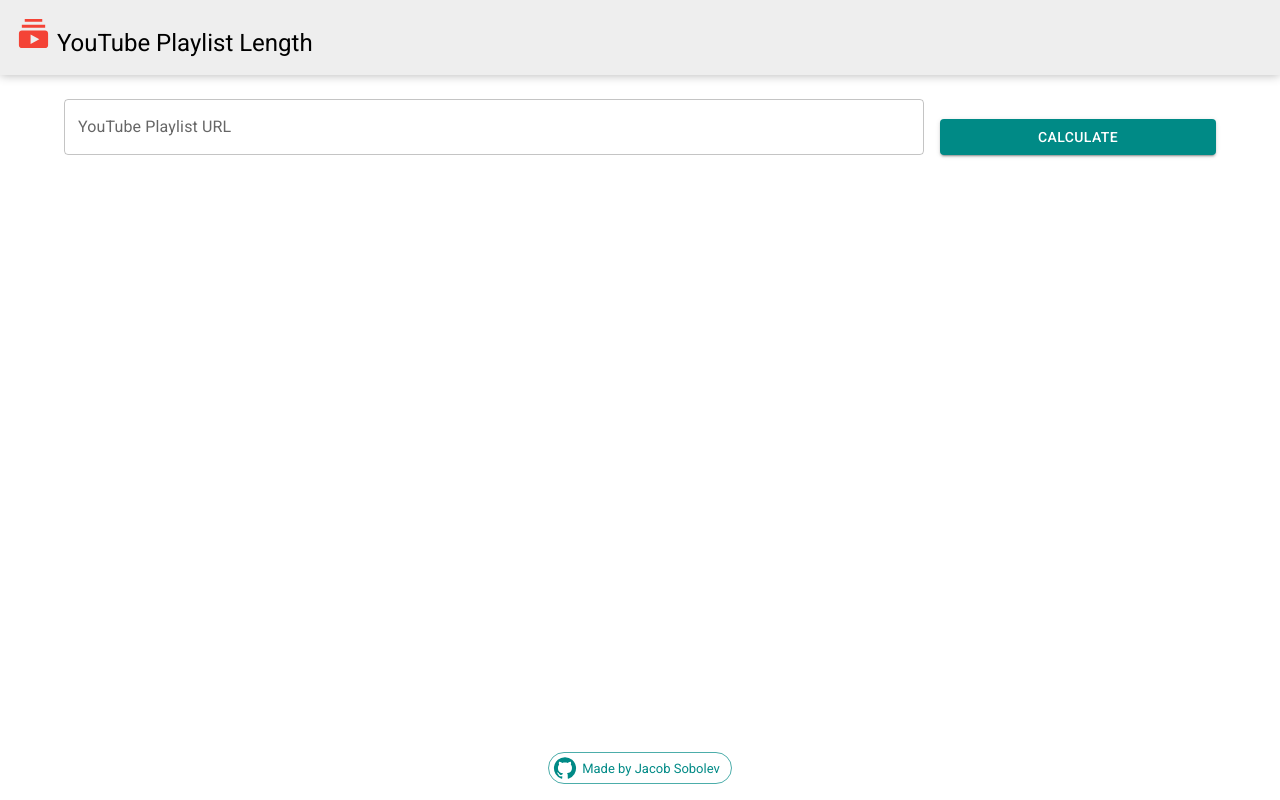
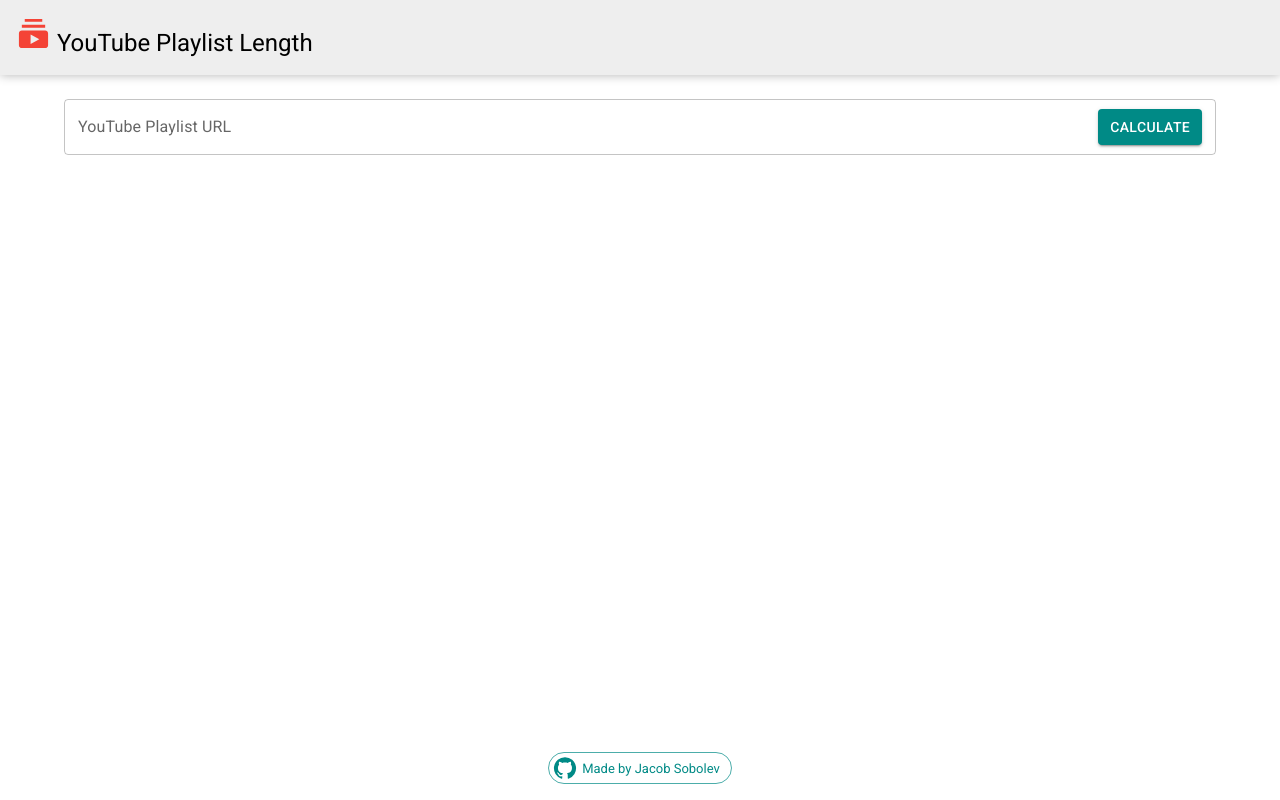
Before and after one commit to JacobSobolev/youtube-playlist-length, a React (Create React App) app: page / in a window 1280 px wide. Built offline with nearby package versions, Linux system fonts and the light colour scheme; no server answers; the HTML template or start-up script is replaced by a standard one.

Commit message:
migrated validated to the input control

```diff
--- a/src/App.js
+++ b/src/App.js
@@ -1,5 +1,4 @@
 import React, { useState } from "react";
-import moment from "moment";
 
 import Header from "./components/Header";
 import Footer from "./components/Footer";
@@ -32,36 +31,30 @@ function App() {
   const [playListData, setPlaylistData] = useState({});
   const [error, setError] = useState();
 
-  function getPlaylistId(url) {
-    if (url.length === 0) throw new Error("Empty URL");
-    if (!url.includes("youtube.com"))
-      throw new Error("URL needs to be from youtube.com");
-
-    const urlObj = new URL(url);
+  function getPlaylistId(strUrl) {
+    const urlObj = new URL(strUrl);
     const listId = urlObj.searchParams.get("list");
 
-    if (!listId) throw new Error("URL isn't a playlist from youtube");
     return listId;
   }
 
-  async function calcList(url) {
+  async function calcList(strUrl) {
     try {
-      const listId = getPlaylistId(url);
+      const listId = getPlaylistId(strUrl);
 
       const listData = await getYoutubeListData(listId);
       const videoListDuration = await getYoutubeListItemsData(listId);
 
-      console.log(listData.thumbnails);
-
       setPlaylistData({
-        title: listData.title,
+        title: listData?.title,
         description: listData.description,
-        img: listData.thumbnails.maxres.url,
+        img: listData.thumbnails.high?.url,
         numOfVids: videoListDuration.length,
         totalLength: videoListDuration.reduce((a, b) => a + b),
       });
       setError({});
     } catch (err) {
+      console.log(err);
       setError(err);
       setPlaylistData({});
     }
--- a/src/components/InputArea.jsx
+++ b/src/components/InputArea.jsx
@@ -7,30 +7,53 @@ import Button from "@mui/material/Button";
 
 function InputArea(props) {
   const [inputUrl, setInputUrl] = useState("");
+  const [error, setError] = useState(false);
 
   function handelInputChange(event) {
     setInputUrl(event.target.value);
+    if (
+      !event.target.value.includes("youtube.com") ||
+      !event.target.value.includes("list=")
+    ) {
+      setError(true);
+    } else {
+      if (!event.target.value.startsWith("https://www")) {
+        setInputUrl(`https://www.${event.target.value}`);
+      }
+      setError(false);
+    }
   }
 
-  function handleBtnClick(){
-    props.calcList(inputUrl);
+  function handleBtnClick() {
+    if (!error) {
+      props.calcList(inputUrl);
+    }
   }
 
   return (
-    <Container className="container" maxWidth="lg" sx={{mt: 3, mb: 3}}>
+    <Container className="container" maxWidth="lg" sx={{ mt: 3, mb: 3 }}>
       <Grid container spacing={2} alignItems="flex-end">
-        <Grid item xs={12} sm={9}>
+        <Grid item xs={12}>
           <TextField
             fullWidth
             label="YouTube Playlist URL"
             value={inputUrl}
             onChange={handelInputChange}
+            error={error}
+            helperText={error && "Must be a list from youtube.com"}
+            InputProps={{
+              endAdornment: (
+                <Button
+                  variant="contained"
+                  onClick={handleBtnClick}
+                  value={inputUrl}
+                  color="primary"
+                >
+                  Calculate
+                </Button>
+              ),
+            }}
           />
-        </Grid>
-        <Grid item xs={12} sm={3}>
-          <Button variant="contained" fullWidth={true} onClick={handleBtnClick} color="primary">
-            Calculate
-          </Button>
         </Grid>
       </Grid>
     </Container>
```
